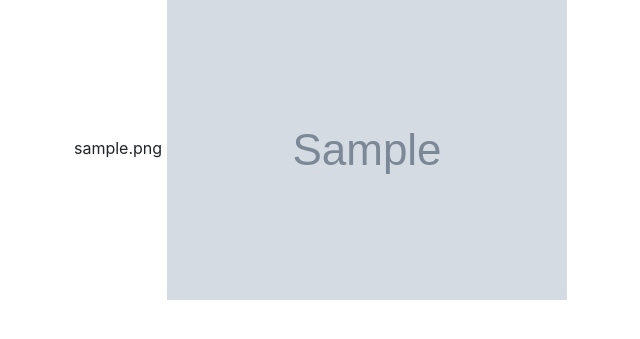
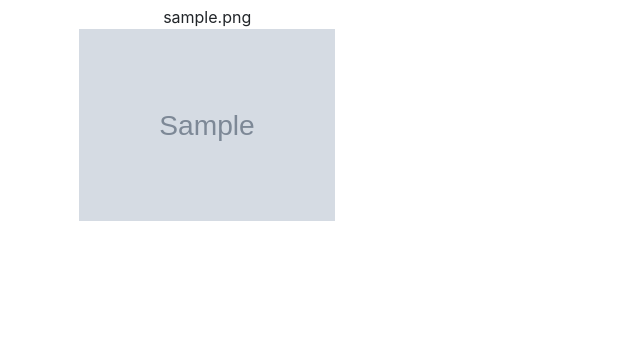
Before and after one commit to Kevson102/Phoenix-IG, a Django app: page /accounts/profile/ in a window 1280 px wide. Shown: the part 70-409 px from the top of the page, without its empty margins (11-651 px from the left). Run offline with Django 3.2, Linux system fonts and the light colour scheme; a user stored in the database is signed in; tables that the repository leaves empty hold one stand-in row (values such as "Sample post"); grey boxes marked "Sample" are stand-in pictures; some libraries are stand-ins or nearby versions.

Commit message:
EDITS THE APPEARANCE OF THE PROFILE PAGE USING CUSTOM CSS

```diff
--- a/phoenixgram/templates/profile.html
+++ b/phoenixgram/templates/profile.html
@@ -4,10 +4,11 @@
 {{block.super}}
 
 <div class="container">
-  {{current_user}}
   {% for image in images %}
-  {{image.image_name}}
-    <img src="{{image.image.url}}" alt="image">
+  <div class="display text-center">
+    {{image.image_name}} <br>
+    <img src="{{image.image.url}}" class="img-fluid " alt="image">
+  </div>
   {% endfor %}
 </div>
 
--- a/static/css/base.css
+++ b/static/css/base.css
@@ -5,3 +5,10 @@ h1{
 .card-foot{
   margin-top: 5px;
 }
+.display{
+  box-sizing: border-box;
+  display: inline-block;
+  /* float: left; */
+  width: 24%;
+  padding: 5px;
+}
```
